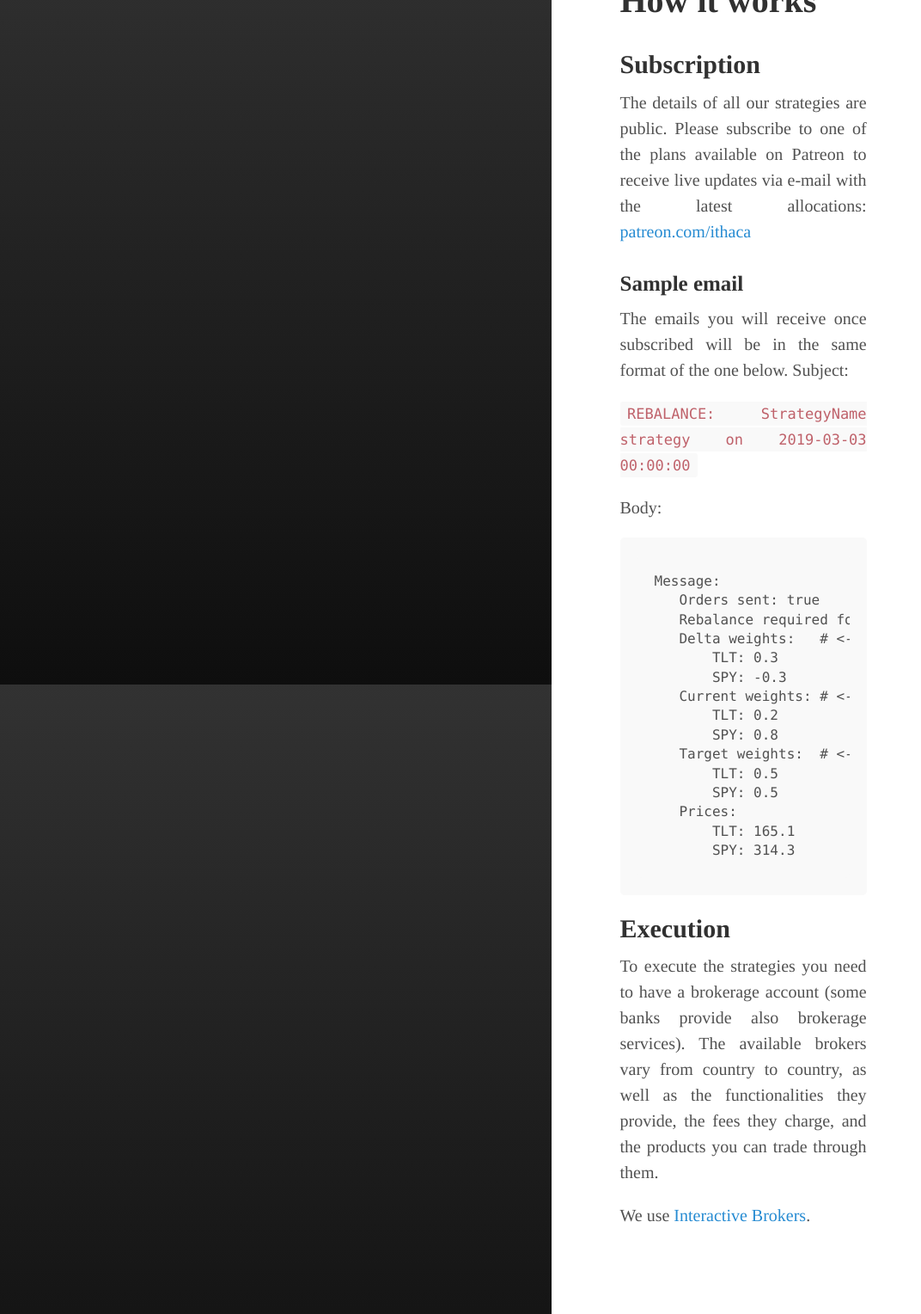
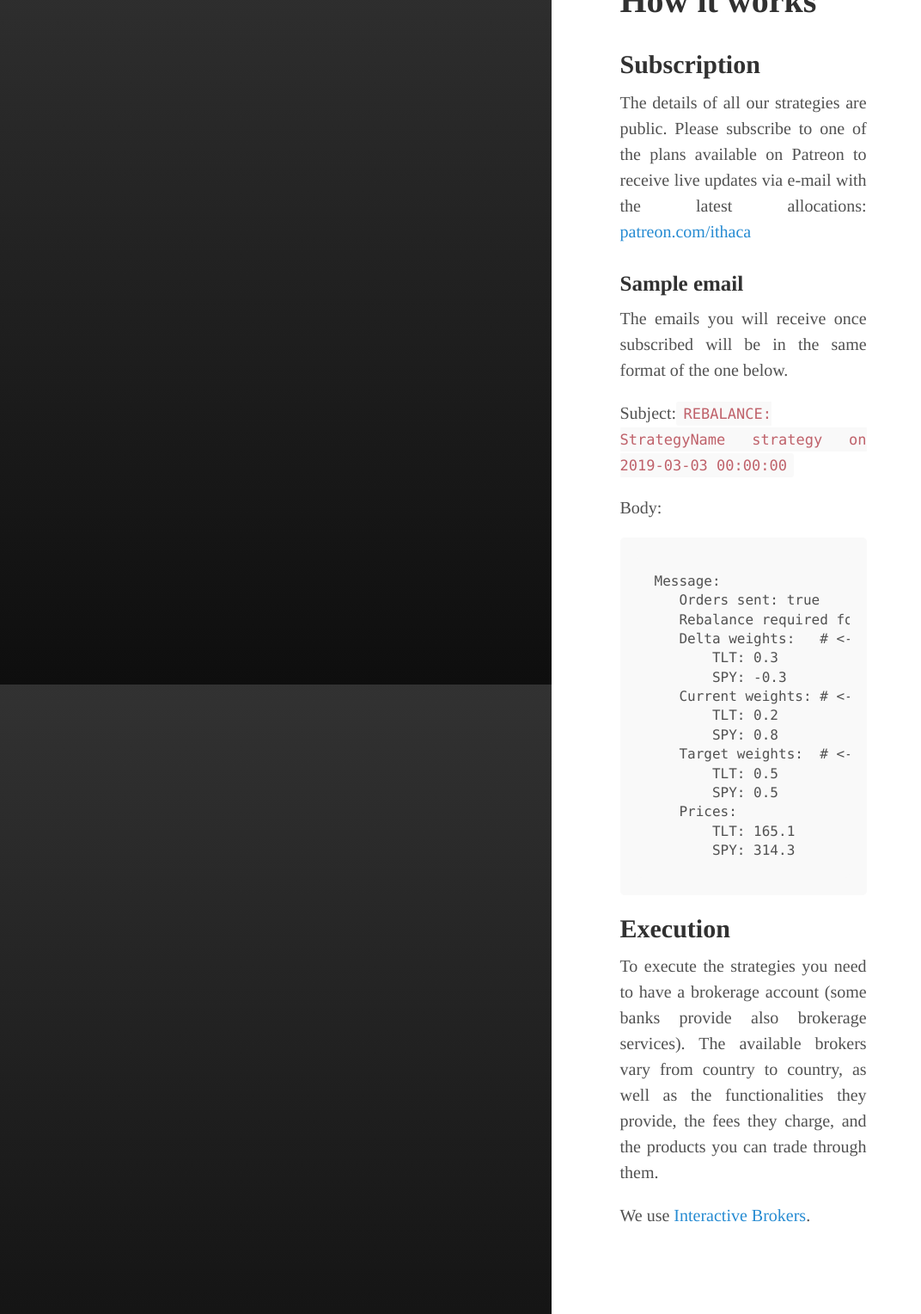
Before and after one commit to IthacaResearch/ithacaresearch.github.io, a Jekyll site: the page built from category/how-it-works.md, in a window 1280 px wide, cut to the strip 104-1632 px from the top of the page. Shown: the whole strip at 86% size, without its empty margins (0-1072 px from the left). Built offline with Jekyll 4.4.1, drawn with Linux system fonts in a browser that asks for light colours; some of the changed lines change nothing that is shown.

Commit message:
Update how-it-works.md

````diff
--- a/category/how-it-works.md
+++ b/category/how-it-works.md
@@ -9,9 +9,8 @@ The details of all our strategies are public. Please subscribe to one of the pla
 
 ### Sample email
 The emails you will receive once subscribed will be in the same format of the one below.
-Subject:
 
-```REBALANCE: StrategyName strategy on 2019-03-03 00:00:00```
+Subject:```REBALANCE: StrategyName strategy on 2019-03-03 00:00:00```
 
 Body:
 ```
````
